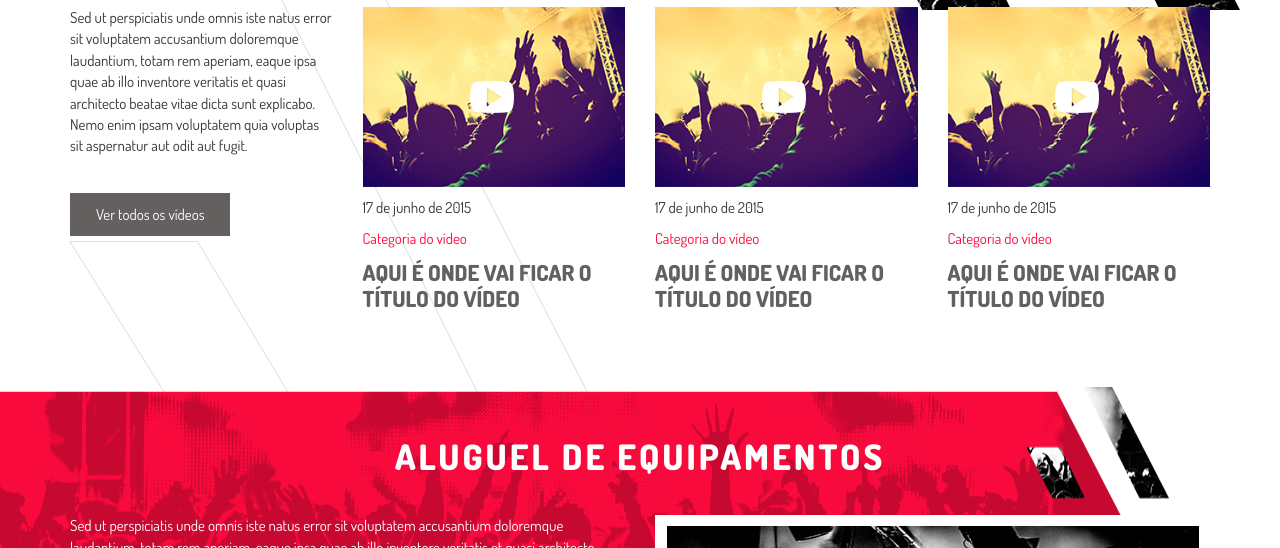
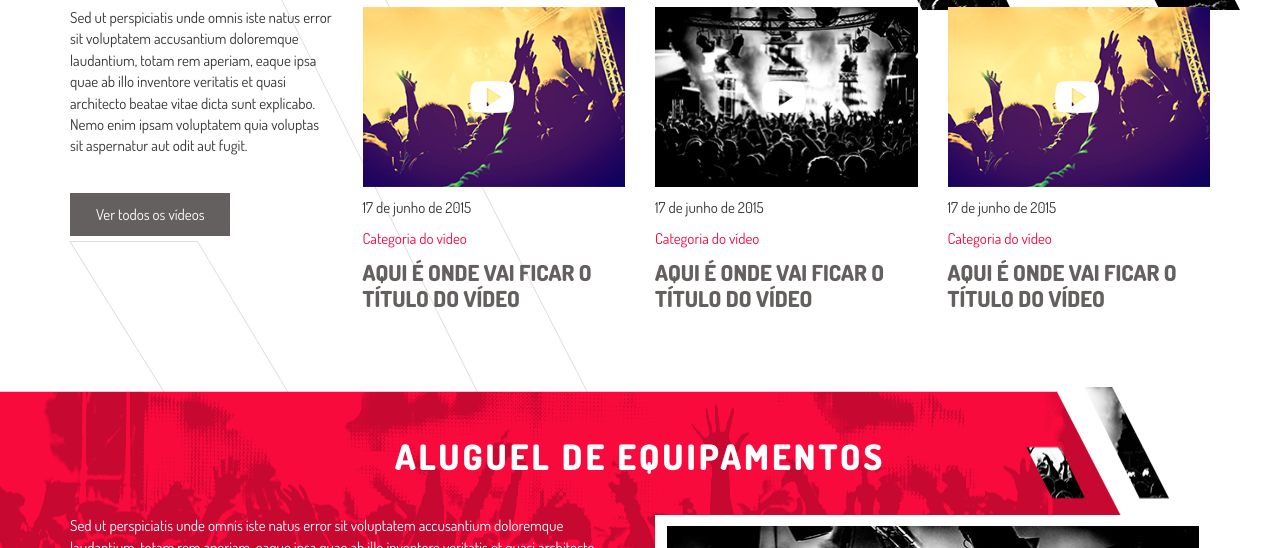
Before and after one commit to GiulianoMartins/landing-page, a website: page index.html in a window 1280 px wide. Shown: the part 625-1173 px from the top of the page. Drawn offline with nearby package versions, Linux system fonts and the light colour scheme.

Commit message:
atualizações

```diff
--- a/index.html
+++ b/index.html
@@ -86,6 +86,7 @@
         </div>
     </nav>
 
+    <!-- Produção de Vídeos -->
     <section id="full-banner">
         <div class="row list-banner">
             <div class="mask">
@@ -181,7 +182,7 @@
         </div>
     </section>
 
-    <!-- Produção de Vídeos -->
+    <!-- Banner -->
     <section id="videos">
         <div class="container">
             <div class="row">
@@ -210,7 +211,7 @@
                 <div class="col-md-3 list-video" id="two" >
                     <div class="mask">
                         <div class="col-md-12 picture">
-                            <img src="dist/imgs/figure_one.jpg" alt="" title="">
+                            <img src="dist/imgs/figure_two.jpg" alt="" title="">
                         </div>
                         <div class="mask-hover">
                             <div class="play"></div>
@@ -234,24 +235,6 @@
                     <p class="category">Categoria do vídeo</p>
                     <a class="call-to-action" href="#" role="button">Aqui é onde vai ficar o título do vídeo</a>
                 </div>
-                <!-- <div class="col-md-3 list-video">
-                    <img src="dist/imgs/figure_one.jpg" alt="" title="">
-                    <p class="date">17 de junho de 2015</p>
-                    <p class="category">Categoria do vídeo</p>
-                    <a class="call-to-action" id="one" href="#" role="button">Aqui é onde vai ficar o título do vídeo</a>
-                </div>
-                <div class="col-md-3 list-video">
-                    <img src="dist/imgs/figure_two.jpg" alt="" title="">
-                    <p class="date">17 de junho de 2015</p>
-                    <p class="category">Categoria do vídeo</p>
-                    <a class="call-to-action" id="two" href="#" role="button">Aqui é onde vai ficar o título do vídeo</a>
-                </div>
-                <div class="col-md-3 list-video">
-                    <img src="dist/imgs/figure_one.jpg" alt="" title="">
-                    <p class="date">17 de junho de 2015</p>
-                    <p class="category">Categoria do vídeo</p>
-                    <a class="call-to-action" id="three" href="#" role="button">Aqui é onde vai ficar o título do vídeo</a>
-                </div> -->
             </div>
         </div>
     </section>
```
